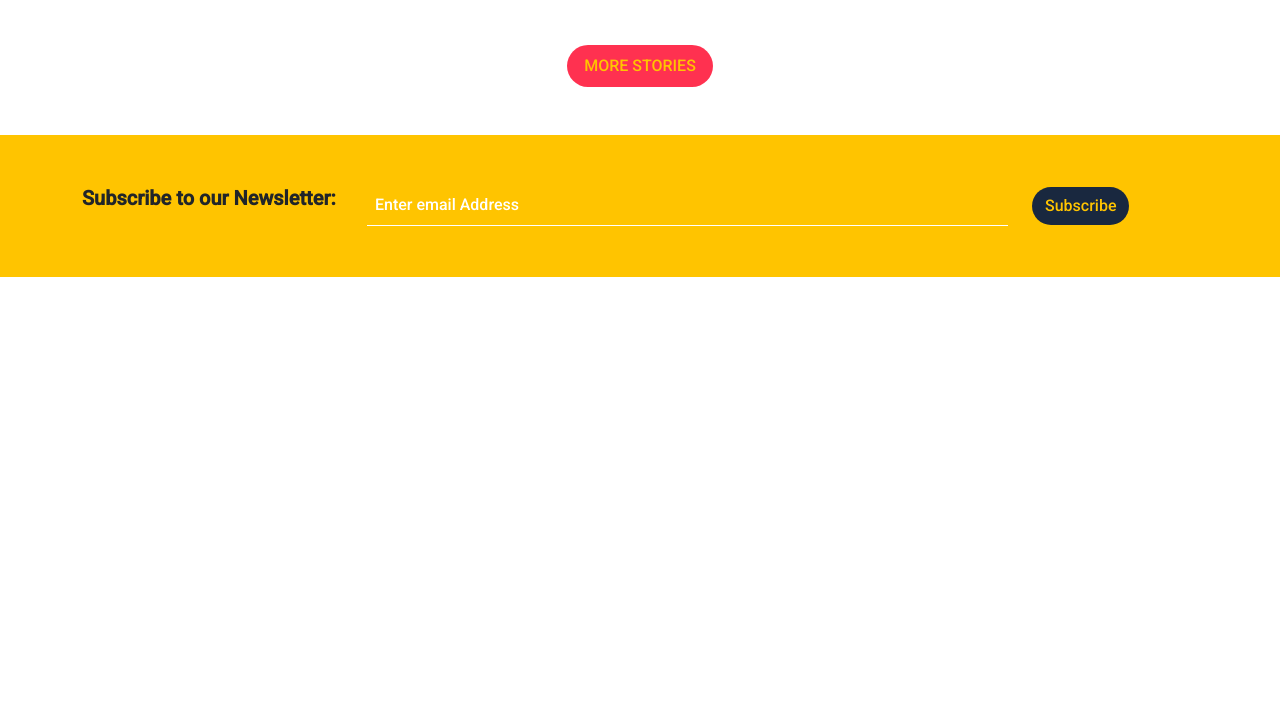
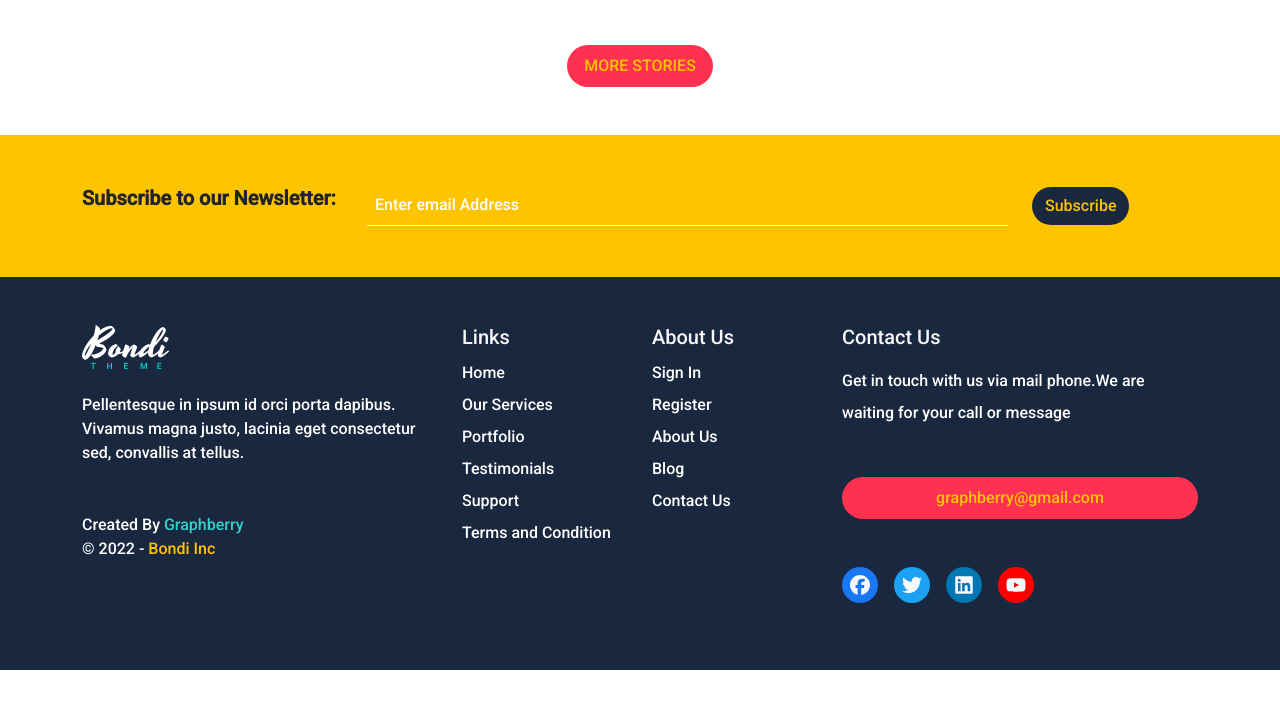
Before and after one commit to ahmed18gaa/Bootstrap_5_Design_1_Bondi, a plain HTML site: page index.html in a window 1280 px wide. Shown: the part 5064-5773 px from the top of the page. After the commit the page ends 5734 px from the top, so only its background shows below. Drawn offline with Linux system fonts and the light colour scheme.

Commit message:
Footer Section

```diff
--- a/css/bondi.css
+++ b/css/bondi.css
@@ -7,7 +7,6 @@
 }
 body {
   font-family: "Roboto", sans-serif;
-  height: 10000px;
 }
 .main-btn {
   background-color: var(--red-color);
@@ -169,3 +168,31 @@ body {
   color: var(--yellow-color);
 }
 /* End Subscribe */
+
+/* Start Footer */
+.footer {
+  background-color: var(--dark-color);
+}
+.footer .copyright > span {
+  color: var(--green-color);
+}
+.footer .copyright div span {
+  color: var(--yellow-color);
+}
+.footer .contact ul svg {
+  width: 20px;
+  height: 20px;
+}
+.footer .facebook {
+  background-color: #1877f2;
+}
+.footer .twitter {
+  background-color: #1da1f2;
+}
+.footer .linkedin {
+  background-color: #0077b5;
+}
+.footer .youtube {
+  background-color: #ff0000;
+}
+/* End Footer */
--- a/index.html
+++ b/index.html
@@ -399,6 +399,94 @@
       </div>
     </div>
     <!-- Start Subscribe  -->
+    <!-- Start Footer -->
+    <div class="footer pt-5 pb-5 text-white text-center text-md-start">
+      <div class="container">
+        <div class="row">
+          <div class="col-ml-6 col-lg-4">
+            <div class="info mb-5">
+              <img class="mb-4" src="imgs/logo.png" alt="" />
+              <p class="mb-5">
+                Pellentesque in ipsum id orci porta dapibus. Vivamus magna
+                justo, lacinia eget consectetur sed, convallis at tellus.
+              </p>
+              <div class="copyright">
+                Created By <span>Graphberry</span>
+                <div>&copy; 2022 - <span>Bondi Inc</span></div>
+              </div>
+            </div>
+          </div>
+          <div class="col-md-6 col-lg-2">
+            <div class="links">
+              <h5 class="text-light">Links</h5>
+              <ul class="list-unstyled lh-lg">
+                <li>Home</li>
+                <li>Our Services</li>
+                <li>Portfolio</li>
+                <li>Testimonials</li>
+                <li>Support</li>
+                <li>Terms and Condition</li>
+              </ul>
+            </div>
+          </div>
+          <div class="col-md-6 col-lg-2">
+            <div class="links">
+              <h5 class="text-light">About Us</h5>
+              <ul class="list-unstyled lh-lg">
+                <li>Sign In</li>
+                <li>Register</li>
+                <li>About Us</li>
+                <li>Blog</li>
+                <li>Contact Us</li>
+              </ul>
+            </div>
+          </div>
+          <div class="col-md-6 col-lg-4">
+            <div class="contact">
+              <h5 class="text-light">Contact Us</h5>
+              <p class="lh-lg mt-3 mb-5">
+                Get in touch with us via mail phone.We are waiting for your call
+                or message
+              </p>
+              <a class="btn rounded-pill main-btn w-100" href="#"
+                >graphberry@gmail.com</a
+              >
+              <ul class="d-flex mt-5 list-unstyled gap-3">
+                <li>
+                  <a class="d-block text-light" href="#"
+                    ><i
+                      class="fa-brands fa-facebook fa-lg facebook rounded-circle p-2"
+                    ></i
+                  ></a>
+                </li>
+                <li>
+                  <a class="d-block text-light" href="#"
+                    ><i
+                      class="fa-brands fa-twitter fa-lg twitter rounded-circle p-2"
+                    ></i
+                  ></a>
+                </li>
+                <li>
+                  <a class="d-block text-light" href="#"
+                    ><i
+                      class="fa-brands fa-linkedin fa-lg linkedin rounded-circle p-2"
+                    ></i
+                  ></a>
+                </li>
+                <li>
+                  <a class="d-block text-light" href="#"
+                    ><i
+                      class="fa-brands fa-youtube fa-lg youtube rounded-circle p-2"
+                    ></i
+                  ></a>
+                </li>
+              </ul>
+            </div>
+          </div>
+        </div>
+      </div>
+    </div>
+    <!-- End Footer -->
     <script src="js/bootstrap.bundle.min.js"></script>
     <script src="js/all.min.js"></script>
   </body>
```
